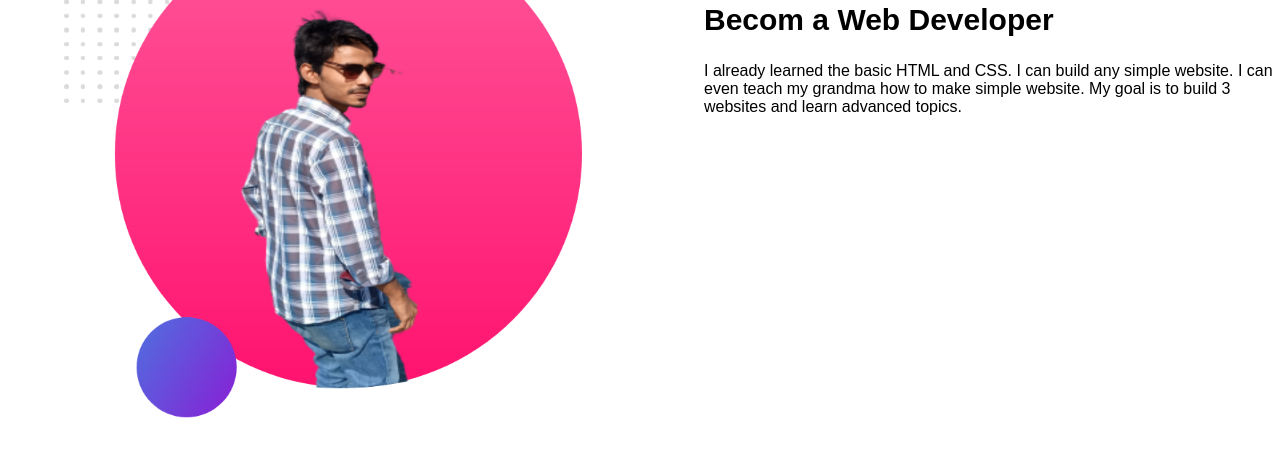
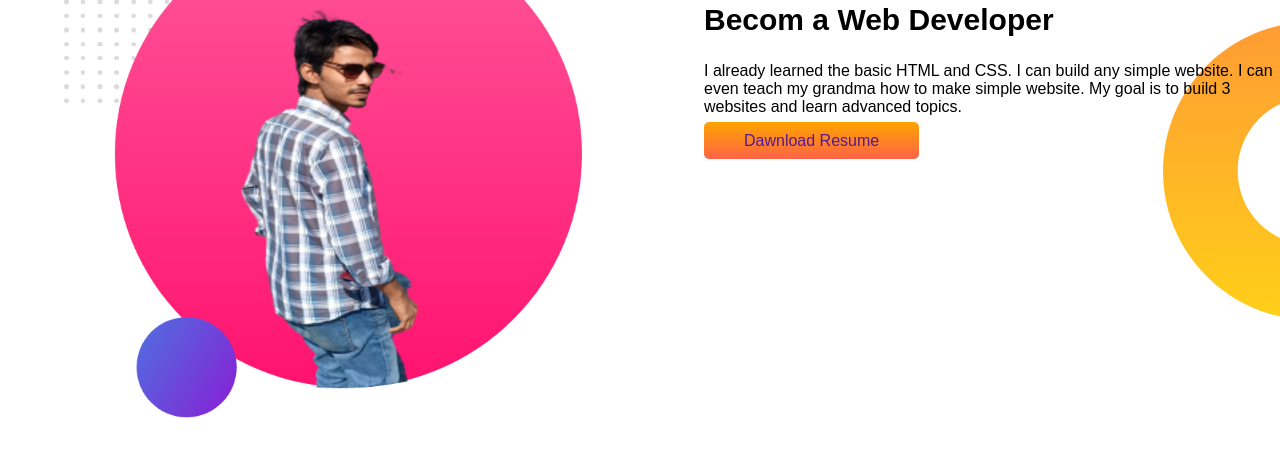
Before and after one commit to rafi252000/developer-portfolio, a plain HTML site: page index.html in a window 1280 px wide. Shown: the part 749-1206 px from the top of the page. Drawn offline with Linux system fonts and the light colour scheme.

Commit message:
added dream

```diff
--- a/index.html
+++ b/index.html
@@ -10,6 +10,11 @@
 <body>
     <section class="Top-banner">
         <div class="half-width">
+
+
+            <h1></h1>
+            <h1></h1>
+            <h1></h1>
             <h1>Hi,I am </h1>
             <h1>Web Developer</h1>
         <h1><samp class="orange-color">Rafi</samp> <span class="orange-color">uddin</span> <samp id="chotan">Chotan.</samp></h1>
@@ -29,7 +34,7 @@
             <h1>Dream Big</h1>
             <h1>Becom a Web Developer</h1>
             <p>I already learned the basic HTML and CSS. I can build any simple website. I can even teach my grandma how to make simple website. My goal is to build 3 websites and learn advanced topics.</p>
-            <a target="blank" href=""></a>
+            <a class="hire-me" target="blank" href="">Dawnload Resume</a>
         </div>
     </section>
 
--- a/style.css
+++ b/style.css
@@ -38,3 +38,8 @@ section{
     background-image: url(images/top-banner.png);
     background-repeat: no-repeat;
 }
+.Dream-big{
+    background-image: url(images/dream-bg.png);
+    background-repeat: no-repeat;
+    background-position: right;
+}
```
